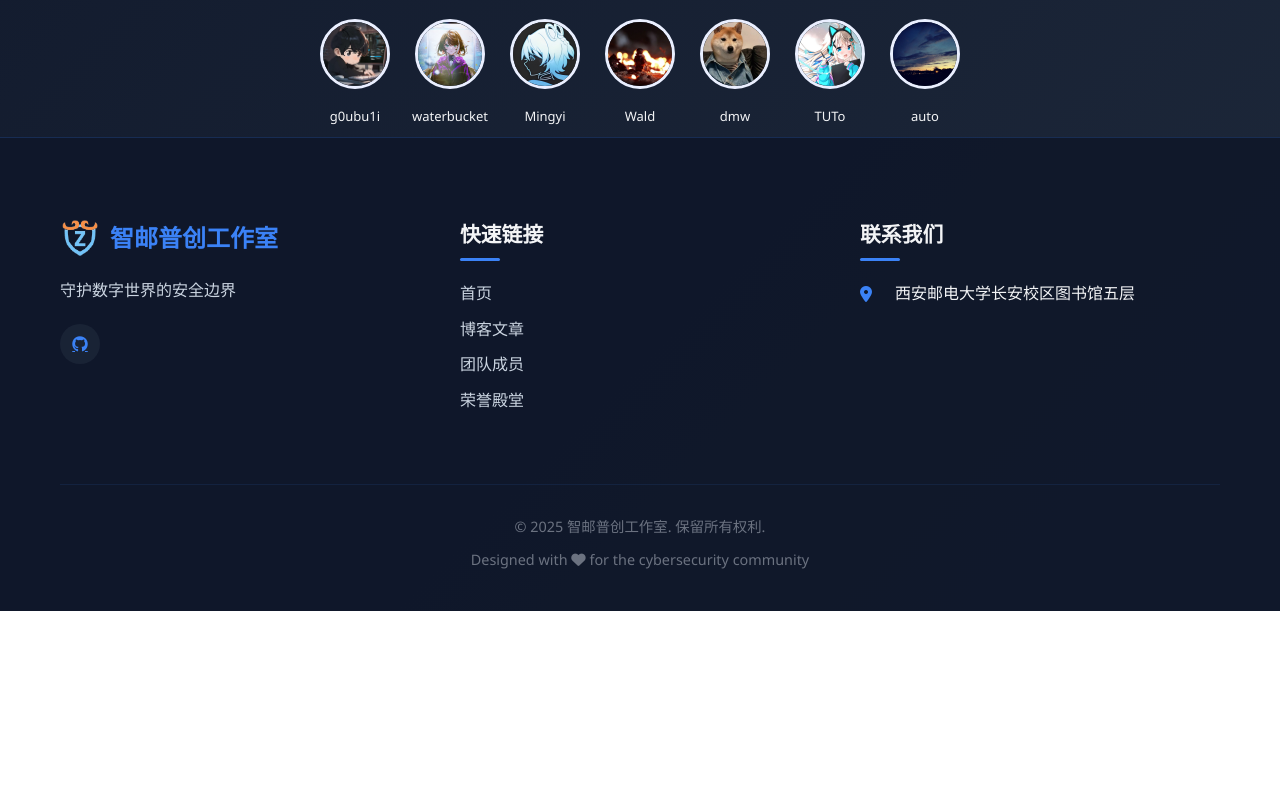
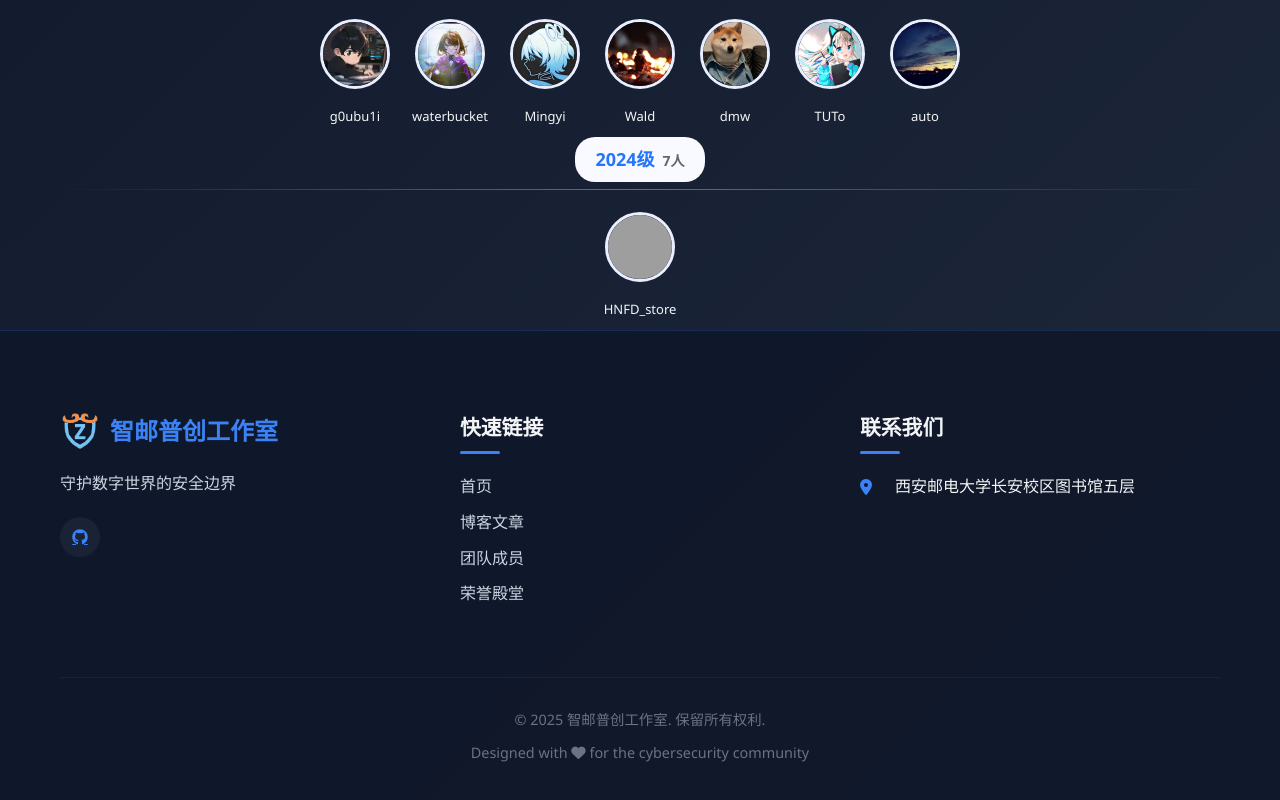
Before and after one commit to ZYPC-SEC/ZYPC-SEC.github.io, a plain HTML site: page team/index.html in a window 1280 px wide. Shown: the part 779-1579 px from the top of the page. Before the commit the page ends 1390 px from the top, so only its background shows below. Drawn offline with Linux system fonts and the light colour scheme; grey boxes are pictures that could not be loaded.

Commit message:
Update index.html

```diff
--- a/team/index.html
+++ b/team/index.html
@@ -414,6 +414,45 @@
 
         </div>
       </div>
+      <div class="grade-group">
+        <div class="grade-header">  <!-- 新增的年级标题容器 -->
+          <h3 class="grade-title">
+            <span class="grade-year">2024级</span>
+            <span class="member-count">7人</span>
+          </h3>
+        </div>
+
+        <!-- 成员网格容器添加居中样式 -->
+        <div class="hover-team-grid center-grid">
+
+            <div class="member-cell">
+              <div class="member-avatar">
+                <img src="https://hanafudastore.github.io/img/b_52dc589762a01ba008b258bcf66823d6.jpg" alt="hanafuda_store">
+                <div class="member-hover-card">
+                  <h4>hanafuda_store</h4>
+
+                  <div class="hover-skills">
+
+                      <span class="skill-tag">Reverse</span>
+
+                  </div>
+                  <p class="hover-bio">调和 变革</p>
+
+                    <div class="hover-social">
+
+
+                        <a target="_blank" rel="noopener" href="https://hanafudastore.github.io/"><i class="fa-solid fa-blog"></i></a>
+
+                    </div>
+
+                </div>
+              </div>
+              <p class="member-name">HNFD_store</p>
+            </div>
+
+
+        </div>
+      </div>
 
   </div>
 </section>
```
